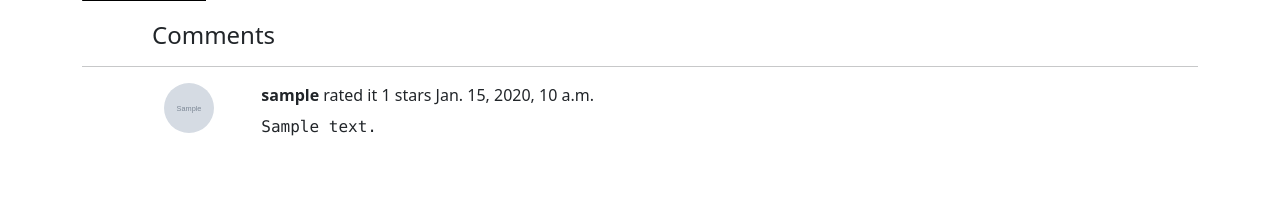
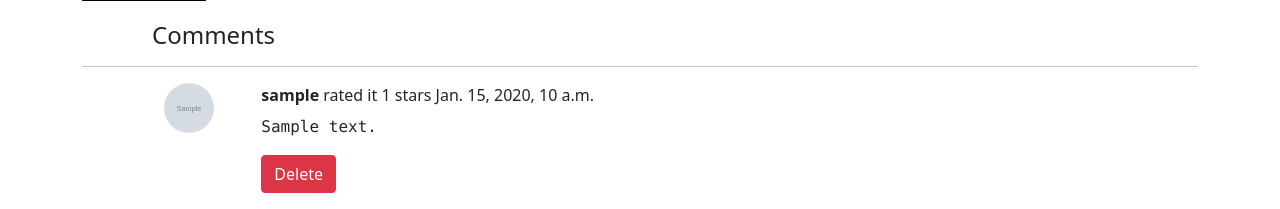
Before and after one commit to Abduvohid26/Parvoz_goodreads, a Django app: page /books/1/ in a window 1280 px wide. Shown: the part 783-992 px from the top of the page. Before the commit the page ends 919 px from the top, so only its background shows below. Run offline with Django 5.2, Linux system fonts and the light colour scheme; a user stored in the database is signed in; tables that the repository leaves empty hold one stand-in row (values such as "Sample post"); grey boxes marked "Sample" are stand-in pictures; some libraries are stand-ins or nearby versions.

Commit message:
deleted add

```diff
--- a/books/templates/book_detail.html
+++ b/books/templates/book_detail.html
@@ -28,10 +28,15 @@
             <div class="col-1 me-3">
                 <img style="width: 50px; height: 50px; border-radius: 50%;" class="small-profile-pic" src="{{ comment.user.image.url }}">
             </div>
+
             <div class="col-7">
                 <b>{{ comment.user.username }}</b> rated it {{ comment.star }} stars <span class="fw-lighter">{{ comment.created_at }}</span>
                 <p class="mt-2 font-monospace">{{ comment.text }}</p>
+                {% if comment.user == request.user %}
+                    <a href="{% url 'book_delete' book_id=book.id comment_id=comment.id %}"><button type="button" class="btn btn-danger">Delete</button></i></a>
+                {% endif %}
             </div>
+
         </div>
     {% endfor %}
 {% endif %}
--- a/books/urls.py
+++ b/books/urls.py
@@ -4,5 +4,6 @@ from . import views
 urlpatterns = [
     path('', views.books, name='books'),
     path('<int:id>/', views.book_detail, name='book_detail'),
-    path('<int:id>/comments', views.book_comments, name='comment')
+    path('<int:id>/comments', views.book_comments, name='comment'),
+    path('<int:book_id>/<int:comment_id>/delete', views.book_delete, name='book_delete'),
 ]
--- a/books/views.py
+++ b/books/views.py
@@ -1,4 +1,4 @@
-from django.shortcuts import render, redirect
+from django.shortcuts import render, redirect, get_object_or_404
 from .models import Book, Comment
 from django.views import  View
 from .forms import CommentForm
@@ -30,3 +30,11 @@ def book_comments(request, id):
             messages.success(request, 'Comment added successfully')
             return redirect('book_detail', id=id)
         return render(request, 'book_detail', context={'book': book, 'form': form})
+
+
+def book_delete(request, book_id, comment_id):
+    book = get_object_or_404(Book , id=book_id)
+    comment = get_object_or_404(Comment, id=comment_id, book=book)
+    comment.delete()
+    messages.success(request, 'Comment deleted successfully')
+    return redirect('book_detail', id=book_id)
```
